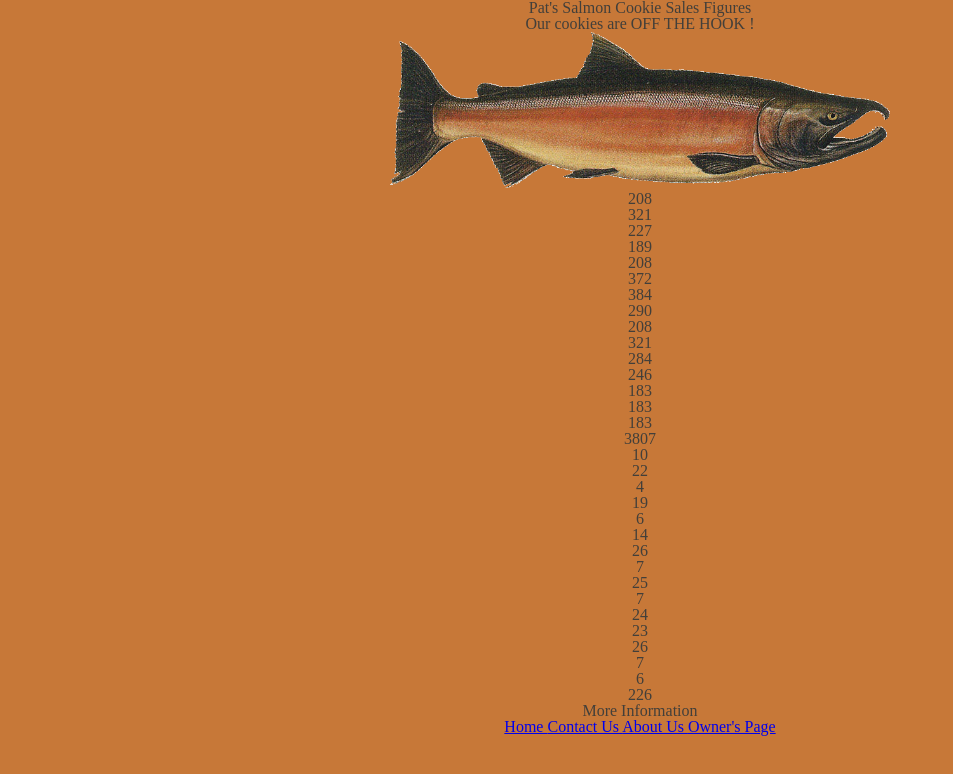
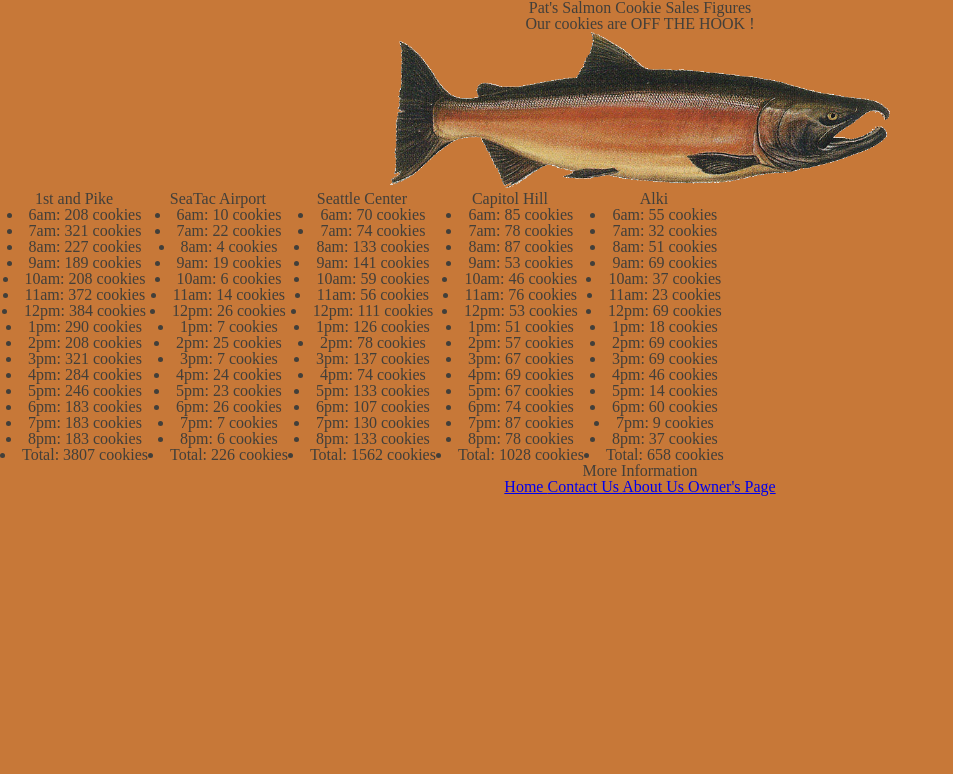
Before and after one commit to SamPG2017/cookie-stand, a plain HTML site: page index.html in a window 1280 px wide. Shown: the whole page, without its empty margins (0-953 px from the left). Drawn offline with Linux system fonts and the light colour scheme.

Commit message:
Got the lists put into a table

```diff
--- a/index.html
+++ b/index.html
@@ -16,23 +16,22 @@
       <img src="/images/salmon.png" />
     </div>
 
-    <!-- <section>                              -->
-     <!-- <ul id="testList">                         -->
-      <!-- <ul>                THIS DOES NOT WORK -- >
-      <!--   <ul id="pike">      THIS DOES NOT WORK -->
-      <!--    <li> test list item</li>   -->
-      <!--   <li id="Pike"> 1st &amp; Pike </li>    -->
-      <!-- </ul>                                     -->
-    <!-- </section>    -->
-
-    <section>
-     <ul id="pike">
-      <!-- <ul>                THIS DOES NOT WORK -- >
-      <!--   <ul id="pike">      THIS DOES NOT WORK -->
-      <!--    <li> test list item</li>   -->
-      <!--   <li id="Pike"> 1st &amp; Pike </li>    -->
-      </ul>
-     </section>
+    <table>
+      <tr>
+        <th>1st and Pike</th>
+        <th>SeaTac Airport</th>
+        <th>Seattle Center</th>
+        <th>Capitol Hill</th>
+        <th>Alki</th>
+      </tr>
+      <tr>
+        <td id = 'pike'></td>
+        <td id = 'seatac'></td>
+        <td id = 'seactr'></td>
+        <td id = 'caphill'></td>
+        <td id = 'alki'></td>
+      </tr>
+    </table>
 
 
     <!-- This section works, but looks super ugly on the page -->
--- a/js/app.js
+++ b/js/app.js
@@ -5,12 +5,13 @@
 
 // Create object constructor for five stores provided, using information provided along with names
 
-function Store(storeLoc, minCustPerHour, maxCustPerHour, avgCookiePerCust, divHTML) {
+function Store(storeLoc, minCustPerHour, maxCustPerHour, avgCookiePerCust, id) {
   this.storeLocation = storeLoc;
   this.minCustPerHour = minCustPerHour;
   this.maxCustPerHour = maxCustPerHour;
   this.avgCookiePerCust = avgCookiePerCust;
-  this.div             = divHTML;
+  this.elementId        = id;
+
   this.generateRandomSalesPerHour = function() {
     return Math.floor(Math.random() * (this.maxCustPerHour - this.minCustPerHour + 1)) + this.minCustPerHour;
   }
@@ -54,32 +55,31 @@ function Store(storeLoc, minCustPerHour, maxCustPerHour, avgCookiePerCust, divHT
     return cookieArray;
   }
 
+  //create array of labels to use with cookie data
+  this.createLabelArray = function() {
+    var labelArray = [ '6am: ', '7am: ', '8am: ', '9am: ', '10am: ', '11am: ', '12pm: ', '1pm: ', '2pm: ', '3pm: ', '4pm: ', '5pm: ', '6pm: ', '7pm: ', '8pm: ', 'Total: ']
+
+    return labelArray;
+  }
+
   this.writeToPage = function () {
     // this creates the list item to be filled on the HTML page
     var sumCookieArray = this.sumCookies();
-    var writeNumOfCookies = document.createElement('li');  // what is this information ?
-
-    // Testing getting text on HTML
-    //writeNumOfCookies.textContent = (writeCookieNum);       // what is this information ?
-    // document.textContent('SEE THIS ?');       // what is this information ?
-
-    //var testPike = document.getElementById('pike');
-
-    // document.appendChild();       // this appends the information to
-                                     // whatever element comes before
-    //testPike.appendChild(writeNumOfCookies);
+    //this gets the array of labels to use on the HTML page
+    var labelsArray = this.createLabelArray();
+    //var writeNumOfCookies = document.createElement('li');  // what is this information ?
 
     // SETTING FOR LOOP TO TEST ITERATION OF TEXT GENERATION
     for (var i = 0; i < sumCookieArray.length; i++) {
       //writeToPage(sumCookieArray[i]);
       var writeNumOfCookies = document.createElement('li');  // what is this information ?
 
-      // Testing getting text on HTML
-      writeNumOfCookies.textContent = (sumCookieArray[i]);       // what is this information ?
+      // write element text for HTML - label + number of cookies
+      writeNumOfCookies.textContent = (labelsArray[i] + sumCookieArray[i] + ' cookies');       // what is this information ?
       // document.textContent('SEE THIS ?');       // what is this information ?
 
-      var testPike = document.getElementById("pike");
-      testPike.appendChild(writeNumOfCookies);
+      var elem = document.getElementById(this.elementId);
+      elem.appendChild(writeNumOfCookies);
     }
   }
 }
@@ -90,8 +90,11 @@ pike.writeToPage();
 var seatac = new Store('SeaTac Airport', 3, 24, 1.2, 'seatac')
 seatac.writeToPage();
 
-var SeaCtr = new Store('Seattle Center', 11, 38, 3.7, 'seactr')
-var CapHill = new Store('Capitol Hill', 20, 38, 2.3, 'caphill')
-var Alki = new Store('Alki', 2, 16, 4.6, 'alki')
+var seactr = new Store('Seattle Center', 11, 38, 3.7, 'seactr')
+seactr.writeToPage();
 
-var testList = document.createElement('ul');
+var caphill = new Store('Capitol Hill', 20, 38, 2.3, 'caphill')
+caphill.writeToPage();
+
+var alki = new Store('Alki', 2, 16, 4.6, 'alki')
+alki.writeToPage();
```
